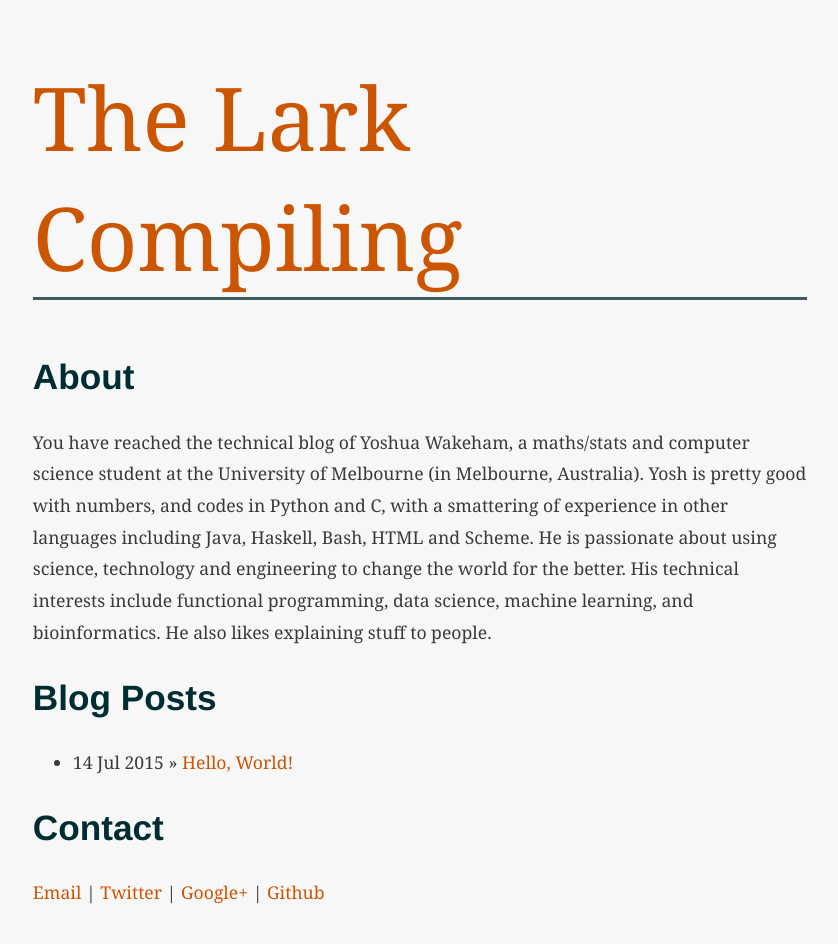
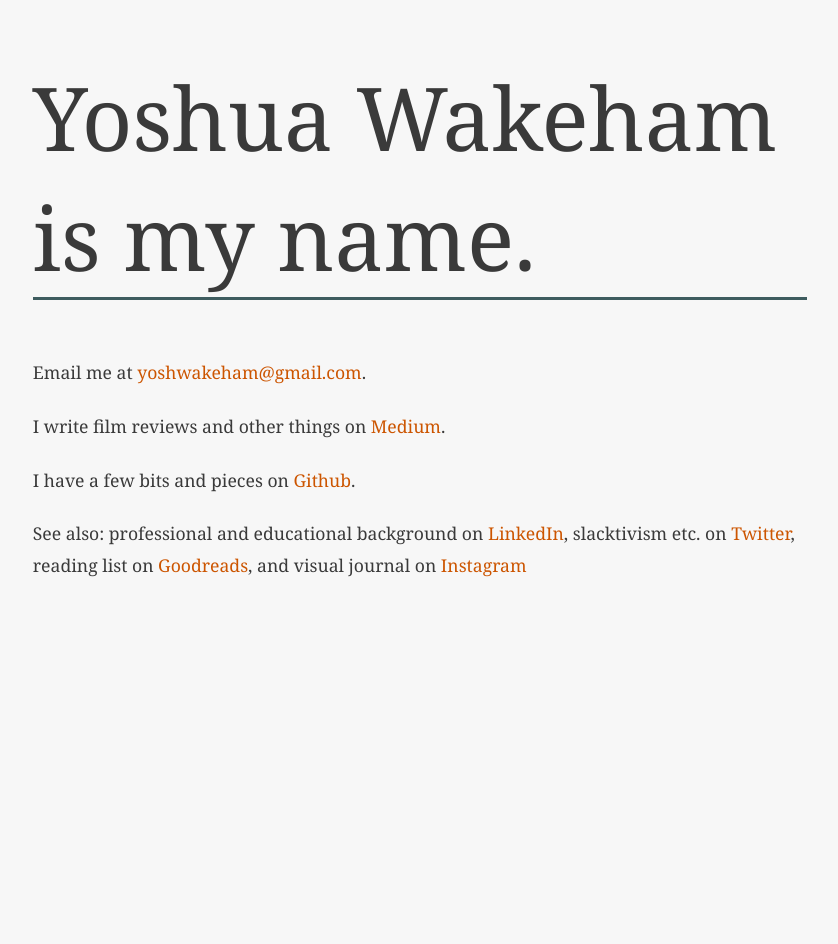
Before and after one commit to yoshw/yoshw.github.io, a Jekyll site: the page built from index.html, in a window 1280 px wide. Shown: the whole page, without its empty margins (220-1058 px from the left). Built offline with Jekyll 4.4.1, drawn with Linux system fonts in a browser that asks for light colours; after the commit the page ends 900 px from its top, so only the background shows below that.

Commit message:
Switch to landing page

```diff
--- /dev/null
+++ b/_layouts/landing.html
@@ -0,0 +1,28 @@
+<!DOCTYPE html>
+<html xmlns="http://www.w3.org/1999/xhtml" xml:lang="en" lang="en-us">
+  <head>
+    <meta charset="utf-8">
+    <meta name=viewport content="width=device-width,initial-scale=1.0">
+    <!-- see: https://github.com/audreyr/favicon-cheat-sheet -->
+    <!-- <link rel="apple-touch-icon-precomposed" href="favicon-152.png"> -->
+    <!-- <link rel='shortcut icon' type='image/x-icon' href='/favicon.ico' /> -->
+    <title>{{ page.title }}</title>
+    <!-- Homepage CSS -->
+    <link rel="stylesheet" href="{{ base.url }}/stylesheets/default.css" type="text/css"/>
+    <!-- Atom feed ... -->
+    <!-- <link href="{{ base.url }}/atom.xml" rel="alternate" title="The Lark Compiling" type="application/atom+xml"> -->
+    <!-- Enable MathJax -->
+    <!-- <script type="text/x-mathjax-config"> -->
+      <!-- MathJax.Hub.Config({ -->
+          <!-- jax: ["input/TeX", "output/HTML-CSS"], -->
+          <!-- "HTML-CSS": { availableFonts: ["TeX"] } -->
+        <!-- }); -->
+    <!-- </script> -->
+    <!-- <script type="text/javascript" -->
+      <!-- src="https://cdn.mathjax.org/mathjax/latest/MathJax.js?config=TeX-AMS-MML_HTMLorMML"> -->
+    <!-- </script> -->
+  </head>
+  <body>
+    {{ content }}
+  </body>
+</html>
--- a/index.html
+++ b/index.html
@@ -1,20 +1,59 @@
 ---
-layout: default
-title: The Lark Compiling
+layout: landing
+title: Yoshua Wakeham
 ---
 
-<div id="home">
-  <h2>About</h2>
-
-  <p>You have reached the technical blog of Yoshua Wakeham, a maths/stats and computer science student at the University of Melbourne (in Melbourne, Australia). Yosh is pretty good with numbers, and codes in Python and C, with a smattering of experience in other languages including Java, Haskell, Bash, HTML and Scheme. He is passionate about using science, technology and engineering to change the world for the better. His technical interests include functional programming, data science, machine learning, and bioinformatics. He also likes explaining stuff to people.</p>
-
-  <h2>Blog Posts</h2>
-  <ul class="posts">
-    {% for post in site.posts %}
-      <li><span>{{ post.date | date_to_string }}</span> &raquo; <a href="{{ post.url }}">{{ post.title }}</a></li>
-    {% endfor %}
-  </ul>
+<header>
+  <h1>Yoshua Wakeham is my name.</h1>
+</header>
+<div class="content">
+  <section class="intro">
+    <div class="intro-color"></div>
+    <!-- <p class="intro-about"></p> -->
+    <p class="intro-email">
+      Email me at <a href="mailto:yoshwakeham@gmail.com">yoshwakeham@gmail.com</a>.
+    </p>
+  </section>
+  <section class="writing">
+    <p>I write film reviews and other things on <a href="https://medium.com/@yoshw">Medium</a>.</p>
+  </section>
+  <section class="code">
+    <p>I have a few bits and pieces on <a href="http://github.com/yoshw">Github</a>.</p>
+  </section>
+  <section class="social-media">
+    <p>See also: professional and educational background on <a href="https://www.linkedin.com/in/yoshuawakeham/">LinkedIn</a>, slacktivism etc. on <a href="http://twitter.com/yoshw">Twitter</a>, reading list on <a href="https://www.goodreads.com/user/show/28450613-yoshua-wakeham">Goodreads</a>, and visual journal on <a href="http://www.instagram.com/why.dub">Instagram</a></p>
+  </section>
+  <!-- <section class="excited"> -->
+    <!-- <h2 class="excited-open">I'm very excited about</h2> -->
+    <!-- <p class="excited-list"> -->
+      <!-- <span class="a">Interdisciplinary endeavors</span> -->
+      <!-- <span class="divider">/</span> -->
+      <!-- <span class="b">Technology and ethics</span> -->
+      <!-- <span class="divider">/</span> -->
+      <!-- <span class="a">Cultivating online communities</span> -->
+      <!-- <span class="divider">/</span> -->
+      <!-- <span class="b">Inclusive mentorship</span> -->
+      <!-- <span class="divider">/</span> -->
+      <!-- <span class="a">Fashion and beauty</span> -->
+      <!-- <span class="divider">/</span> -->
+      <!-- <span class="b">Gender performance</span> -->
+      <!-- <span class="divider">/</span> -->
+      <!-- <span class="a">Nonfiction</span> -->
+      <!-- <span class="divider">/</span> -->
+      <!-- <span class="b">Calligraphy</span> -->
+      <!-- <span class="divider">/</span> -->
+      <!-- <span class="a">The resurgence of physical crafts in a digital age</span> -->
+    <!-- </p> -->
+    <!-- <h2 class="excited-close">so feel free to talk to me about these things</h2> -->
+  <!-- </section> -->
+  <!-- <section class="cv"> -->
+    <!-- <section class="cv-right-now"> -->
+      <!-- <h2>Right now</h2> -->
+      <!-- <p>Designing at Palantir&thinsp;<time datetime="2016/2018">2016–2018</time>. Reading <em>B is for Bauhaus</em>. Spending my weekends in InDesign.</p> -->
+    <!-- </section> -->
+    <!-- <section class="cv-previously"> -->
+      <!-- <h2>Previously</h2> -->
+      <!-- <p>Spoke at <a href="https://www.youtube.com/watch?v=gFwocx7kpOA&list=PLBsiKvJPy6IEgUq1phJjNbtCwrqfqipLk&index=11">AIGA’s Emerging Designers Symposium</a>&thinsp;<time datetime="2017">2017</time>. Designed at Artsy&thinsp;<time datetime="2015">2015</time> and Google&thinsp;<time datetime="2014">2014</time>. Studied computer science & communication design at Carnegie Mellon&thinsp;<time datetime="2011/2016">2011–2016</time>.</p> -->
+    <!-- </section> -->
+  <!-- </section> -->
 </div>
-
-  <h2>Contact</h2>
-  <p><a href="mailto:yoshwakeham@gmail.com">Email</a> | <a href="http://twitter.com/yoshw">Twitter</a> | <a href="http://plus.google.com/+YoshuaWakeham/">Google+</a> | <a href="http://github.com/yoshw">Github</a></p>
```
Also changed, not shown: blog_landing.html (added, +20 -0 lines).
